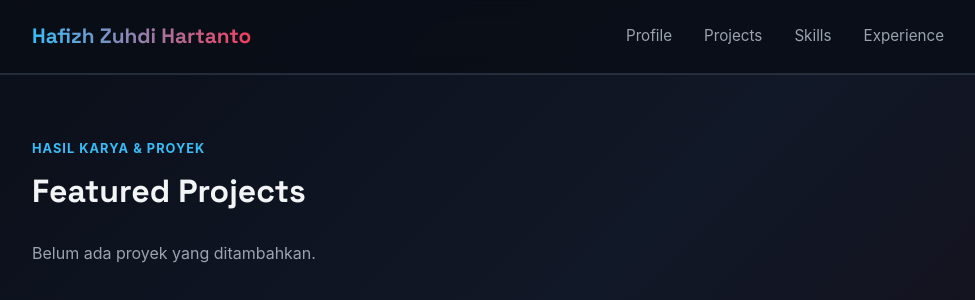
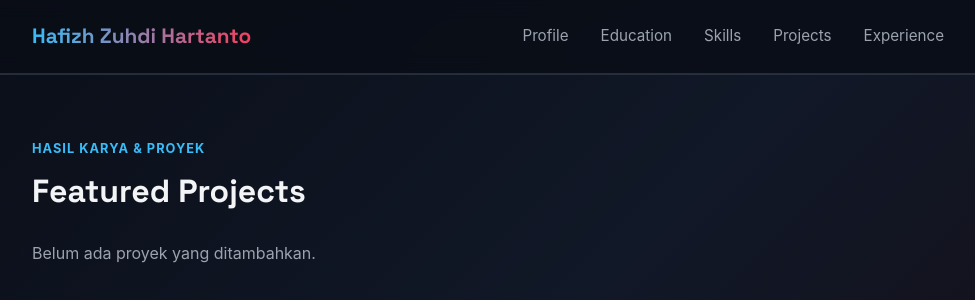
Before and after one commit to Hafizh0205/myportofolio, a Django app: page /projects/ in a window 1280 px wide. Shown: the top 300 px of the page, without its empty margins (152-1127 px from the left). Run offline with Django 5.2, Linux system fonts and the light colour scheme; data that the repository does not hold is empty; parts of the project's set-up code (start-up, migrations or seed data) failed here and were passed over.

Commit message:
feat: Updateeeeeee

```diff
--- a/templates/experience.html
+++ b/templates/experience.html
@@ -15,8 +15,9 @@
             <a href="{% url 'main:show_main' %}" class="brand">Hafizh Zuhdi Hartanto</a>
             <nav>
                 <a href="{% url 'main:show_main' %}#profile">Profile</a>
+                <a href="{% url 'main:show_main' %}#education">Education</a>
+                <a href="{% url 'main:show_main' %}#skills">Skills</a>
                 <a href="{% url 'main:show_projects' %}">Projects</a>
-                <a href="{% url 'main:show_main' %}#skills">Skills</a>
                 <a href="{% url 'main:show_experience' %}">Experience</a>
             </nav>
         </div>
--- a/templates/index.html
+++ b/templates/index.html
@@ -18,6 +18,7 @@
                 <a href="#education">Education</a>
                 <a href="#skills">Skills</a>
                 <a href="{% url 'main:show_projects' %}">Projects</a>
+                <a href="{% url 'main:show_experience' %}">Experience</a>
             </nav>
         </div>
     </header>
--- a/templates/projects.html
+++ b/templates/projects.html
@@ -15,8 +15,9 @@
             <a href="{% url 'main:show_main' %}" class="brand">Hafizh Zuhdi Hartanto</a>
             <nav>
                 <a href="{% url 'main:show_main' %}#profile">Profile</a>
+                <a href="{% url 'main:show_main' %}#education">Education</a>
+                <a href="{% url 'main:show_main' %}#skills">Skills</a>
                 <a href="{% url 'main:show_projects' %}">Projects</a>
-                <a href="{% url 'main:show_main' %}#skills">Skills</a>
                 <a href="{% url 'main:show_experience' %}">Experience</a>
             </nav>
         </div>
```
